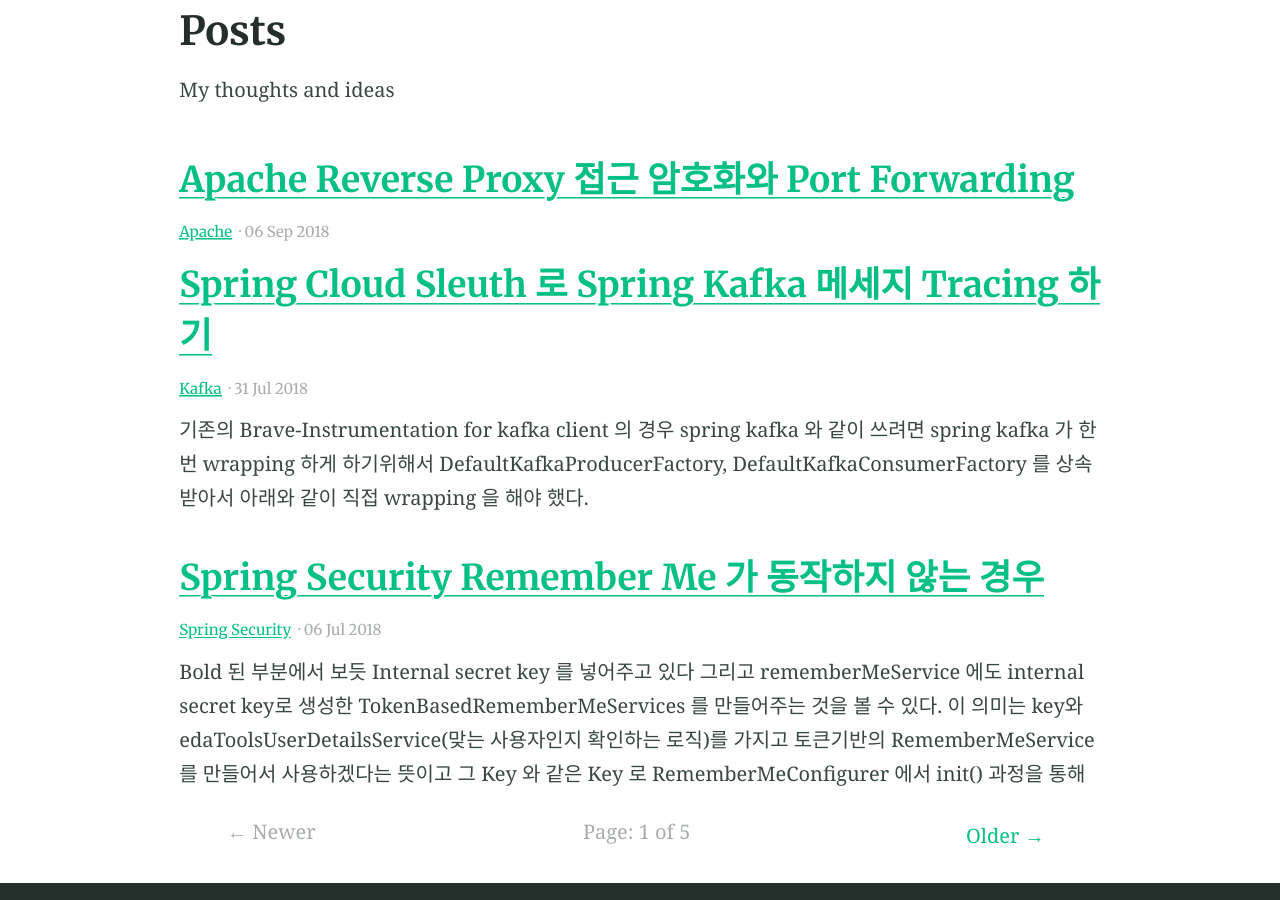
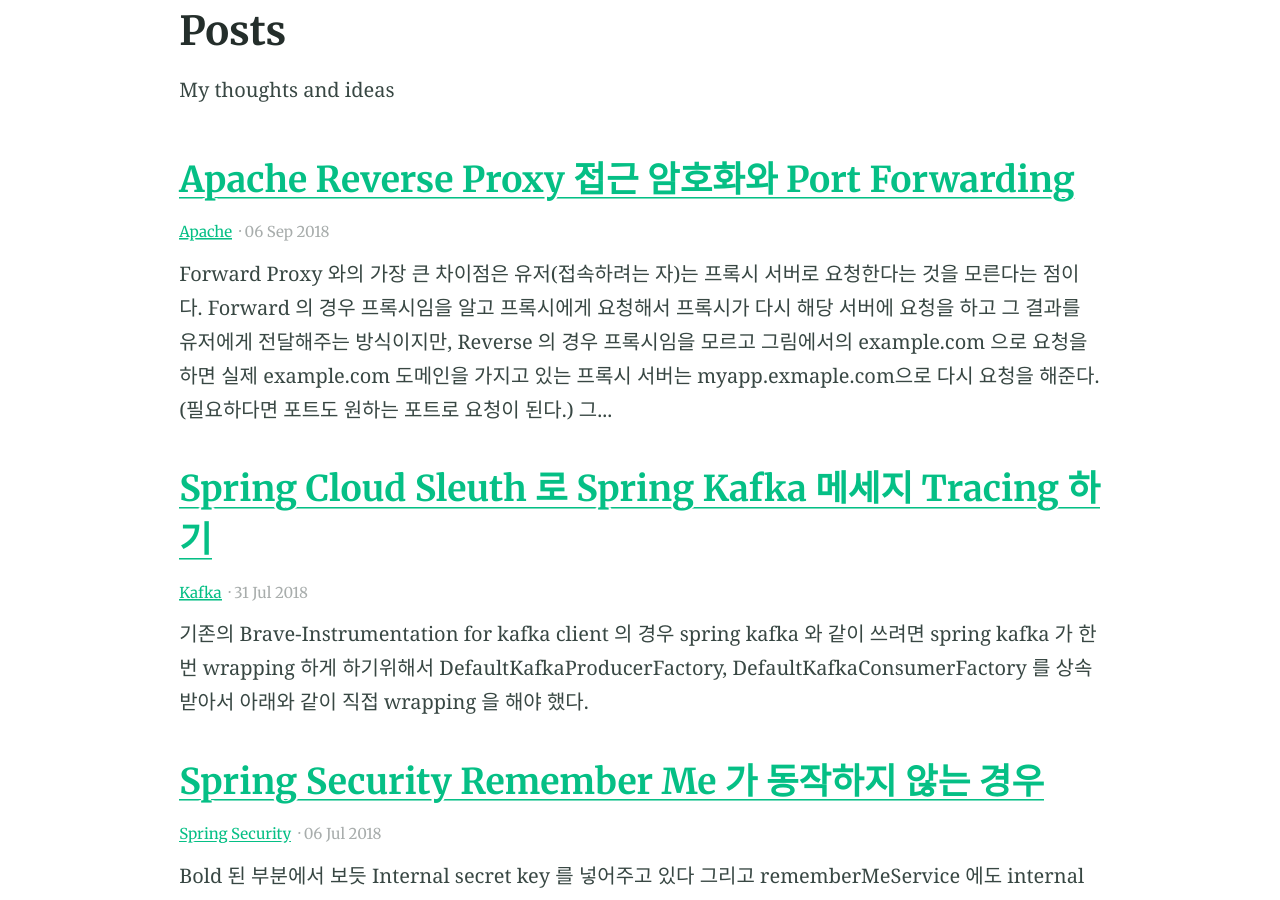
Before and after one commit to JinheeC/JinheeC.github.io, a Jekyll site: the page built from blog/index.html, in a window 1280 px wide and 900 px high, scrolled down 439 px. Built offline with Jekyll 4.4.1, drawn with Linux system fonts in a browser that asks for light colours; the list of posts is cut into pages by our own code.

Commit message:
add excerpt

```diff
--- a/_posts/2018-09-06-Apache_reverse_proxy.md
+++ b/_posts/2018-09-06-Apache_reverse_proxy.md
@@ -3,7 +3,7 @@ title: "Apache Reverse Proxy 접근 암호화와 Port Forwarding"
 categories:
 - Apache
 excerpt: |
-
+  Forward Proxy 와의 가장 큰 차이점은 유저(접속하려는 자)는 프록시 서버로 요청한다는 것을 모른다는 점이다. Forward 의 경우 프록시임을 알고 프록시에게 요청해서 프록시가 다시 해당 서버에 요청을 하고 그 결과를 유저에게 전달해주는 방식이지만, Reverse 의 경우 프록시임을 모르고 그림에서의 example.com 으로 요청을 하면 실제 example.com 도메인을 가지고 있는 프록시 서버는 myapp.exmaple.com으로 다시 요청을 해준다. (필요하다면 포트도 원하는 포트로 요청이 된다.) 그 후 리턴받은 결과를 프록시가 유저에게 전달해주는 것을 Reverse Proxy 라고 한다.
 feature_text: |
   Apache Reverse Proxy 로 Basic Auth, Port Forwarding 하기
 feature_image: "https://picsum.photos/2560/600?random"
```
